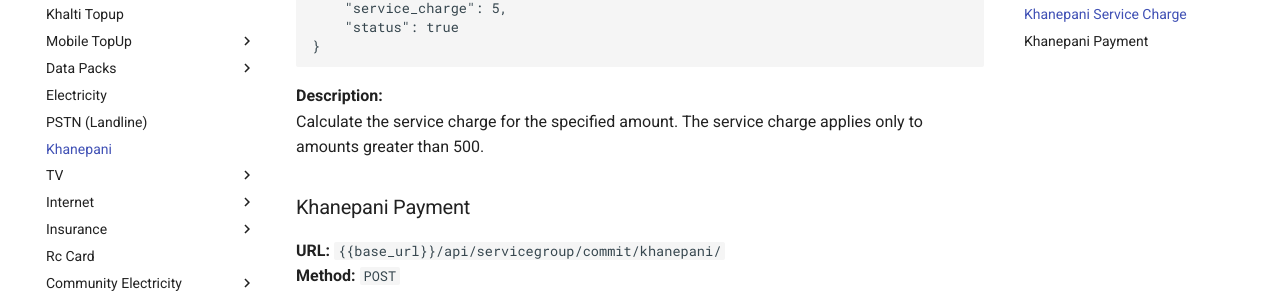
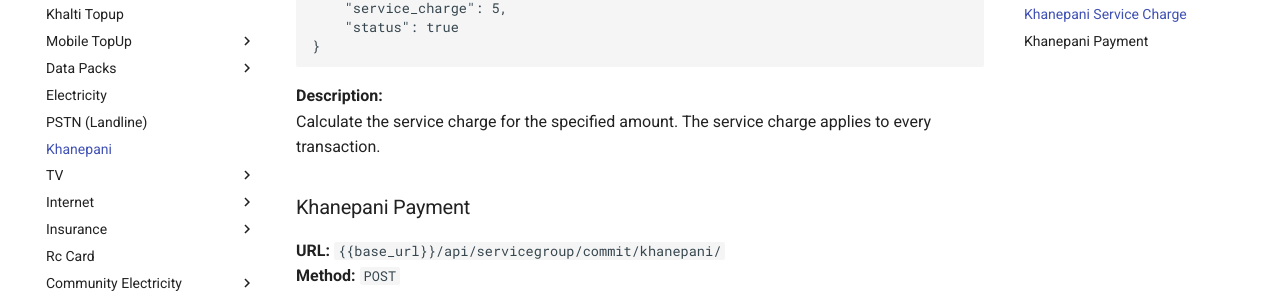
Before and after one commit to om-ghimire/serviceapi.docs.khalti.com, an MkDocs documentation site: the page built from content/Khanepani/khanepani.md, in a window 1280 px wide and 900 px high, scrolled down 1983 px. Shown: the part 148-450 px from the top of the window. Built offline with MkDocs 1.6.1 and Material for MkDocs 9.7.7, drawn with Linux system fonts in a browser that asks for light colours; comment, search, counter and statistics services are not loaded.

Commit message:
update Khanepani typo mistake

```diff
--- a/content/Khanepani/khanepani.md
+++ b/content/Khanepani/khanepani.md
@@ -94,7 +94,7 @@
 </code></pre>
 
 **Description:**
-Calculate the service charge for the specified amount. The service charge applies only to amounts greater than 500.
+Calculate the service charge for the specified amount. The service charge applies to every transaction.
 
 ### Khanepani Payment
 
--- a/docs/Khanepani/khanepani/index.html
+++ b/docs/Khanepani/khanepani/index.html
@@ -2787,7 +2787,7 @@
 </code></pre>
 
 <p><strong>Description:</strong><br />
-Calculate the service charge for the specified amount. The service charge applies only to amounts greater than 500.</p>
+Calculate the service charge for the specified amount. The service charge applies to every transaction. </p>
 <h3 id="khanepani-payment">Khanepani Payment<a class="headerlink" href="#khanepani-payment" title="Permanent link">&para;</a></h3>
 <p><strong>URL:</strong> <code>{{base_url}}/api/servicegroup/commit/khanepani/</code><br />
 <strong>Method:</strong> <code>POST</code>  </p>
--- a/docs/Servicescodes/changelog/index.html
+++ b/docs/Servicescodes/changelog/index.html
@@ -2644,7 +2644,9 @@
   <h1>Changelog</h1>
 
 <h2 id="change-log"><strong>Change Log</strong><a class="headerlink" href="#change-log" title="Permanent link">&para;</a></h2>
-<p><strong>Version 6.5 September 24 2024</strong></p>
+<p><strong>Version 6.6 September 24 2024</strong>
+  * Updated Tyo mistake in Khanepani
+<strong>Version 6.5 September 24 2024</strong></p>
 <ul>
 <li>Shifted Internet Chitrawan Unique Net from Konnect (KCMS) : vns to Chitrawan Unique Net </li>
 </ul>
```
Also changed, not shown: content/Servicescodes/changelog.md (+2 -0 lines), docs/search/search_index.json, 1 other file.
